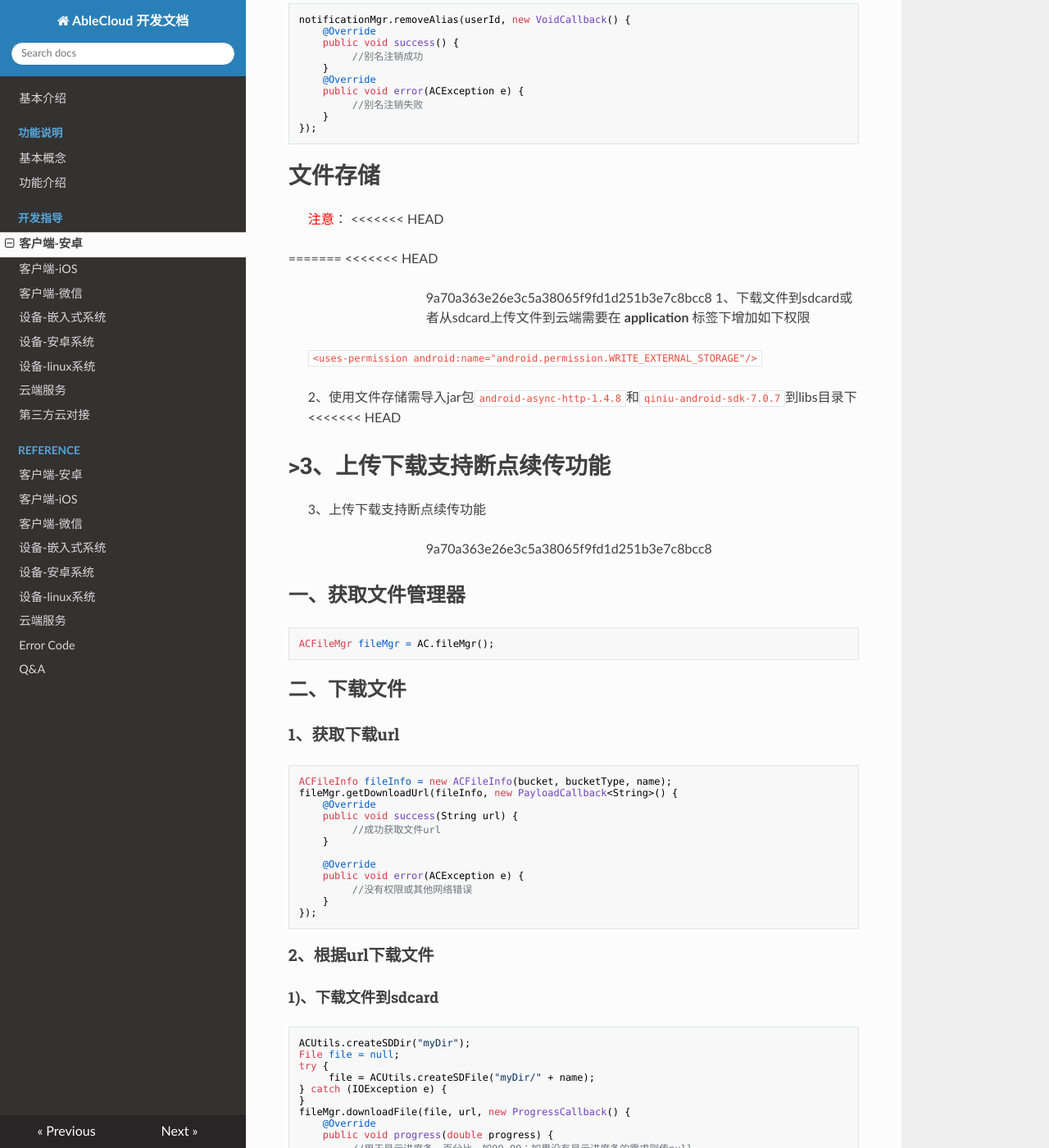
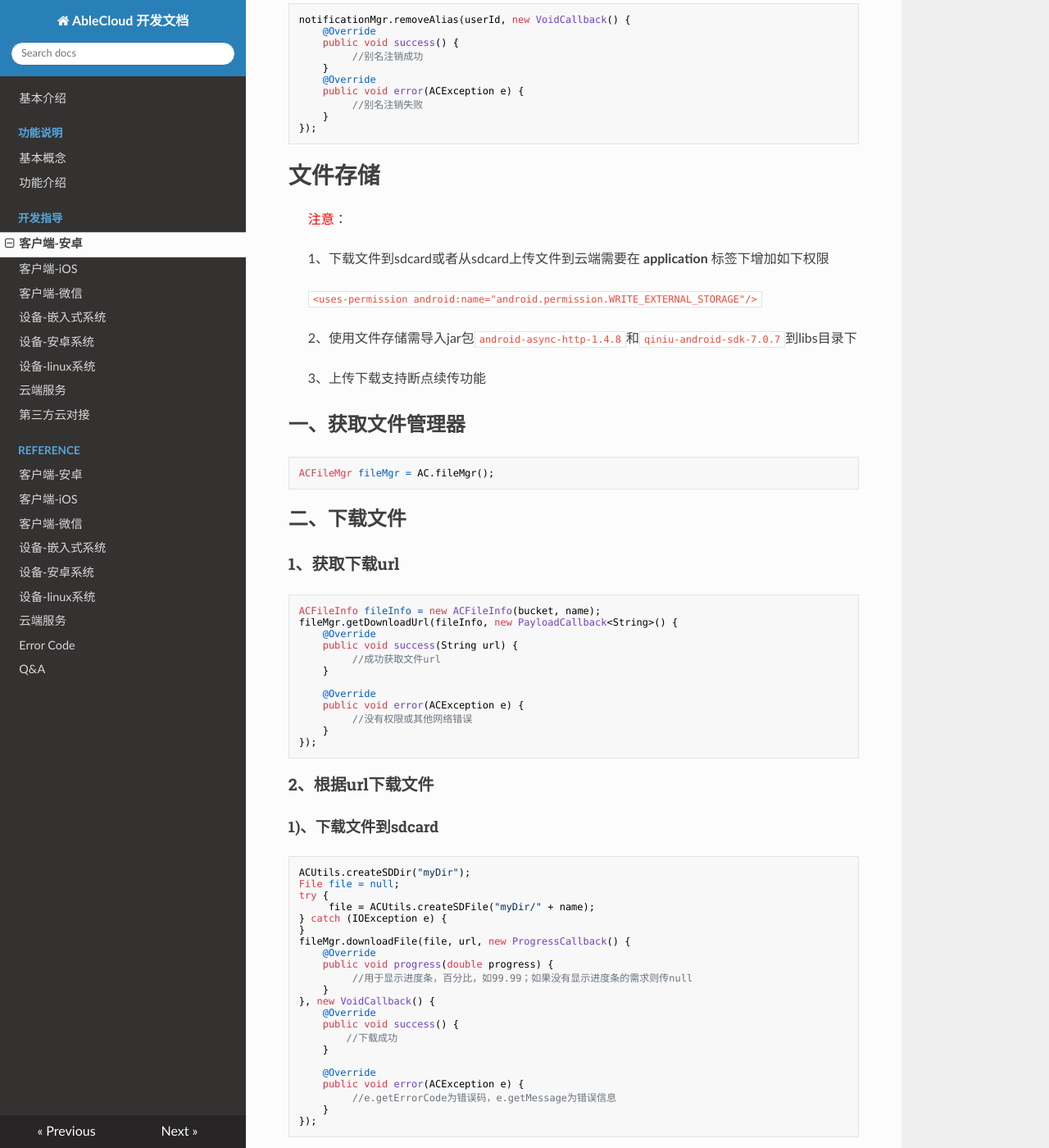
Before and after one commit to JessonW/rd_docs, an MkDocs documentation site: the page built from docs/develop_guide/android.md, in a window 1280 px wide and 1400 px high, scrolled down 32337 px. Shown: the whole window at 82% size. Built offline with MkDocs 1.6.1, drawn with Linux system fonts in a browser that asks for light colours; nearby versions of some CDN libraries; old or Windows-style settings are respelled for this version of MkDocs; some of the changed text lies outside the part shown.

Commit message:
update android.md

````diff
--- a/docs/develop_guide/android.md
+++ b/docs/develop_guide/android.md
@@ -1391,11 +1391,7 @@ notificationMgr.removeAlias(userId, new VoidCallback() {
 
 #文件存储
 ><font color="red">注意</font>：
-<<<<<<< HEAD
-
-=======
-<<<<<<< HEAD
->>>>>>> 9a70a363e26e3c5a38065f9fd1d251b3e7c8bcc8
+
 >1、下载文件到sdcard或者从sdcard上传文件到云端需要在 **application** 标签下增加如下权限
 
 > ```
@@ -1403,12 +1399,8 @@ notificationMgr.removeAlias(userId, new VoidCallback() {
 > ```
 
 >2、使用文件存储需导入jar包`android-async-http-1.4.8`和`qiniu-android-sdk-7.0.7`到libs目录下
-<<<<<<< HEAD
 
 >3、上传下载支持断点续传功能
-=======
->3、上传下载支持断点续传功能
->>>>>>> 9a70a363e26e3c5a38065f9fd1d251b3e7c8bcc8
 
 
 ##一、获取文件管理器
@@ -1418,7 +1410,7 @@ ACFileMgr fileMgr = AC.fileMgr();
 ##二、下载文件
 ###1、获取下载url
 ```java
-ACFileInfo fileInfo = new ACFileInfo(bucket, bucketType, name);
+ACFileInfo fileInfo = new ACFileInfo(bucket, name);
 fileMgr.getDownloadUrl(fileInfo, new PayloadCallback<String>() {
     @Override
     public void success(String url) {
@@ -1498,7 +1490,7 @@ acl.setUserAccess(ACACL.OpType.WRITE, 1);
 ###2、上传文件
 ####1)、上传sdcard文件
 ```java
-ACFileInfo fileInfo = new ACFileInfo(bucket, bucketType, name);
+ACFileInfo fileInfo = new ACFileInfo(bucket, name);
 //设置acl
 fileInfo.setACL(acl);
 //设置上传文件的sdcard路径
@@ -1522,7 +1514,7 @@ fileMgr.uploadFile(fileInfo, new ProgressCallback() {
 ```
 ####2)、上传小文件，比如头像
 ```java
-ACFileInfo fileInfo = new ACFileInfo(bucket, bucketType, name);
+ACFileInfo fileInfo = new ACFileInfo(bucket, name);
 //设置acl
 fileInfo.setACL(acl);
 //比如头像比特流数组
````
